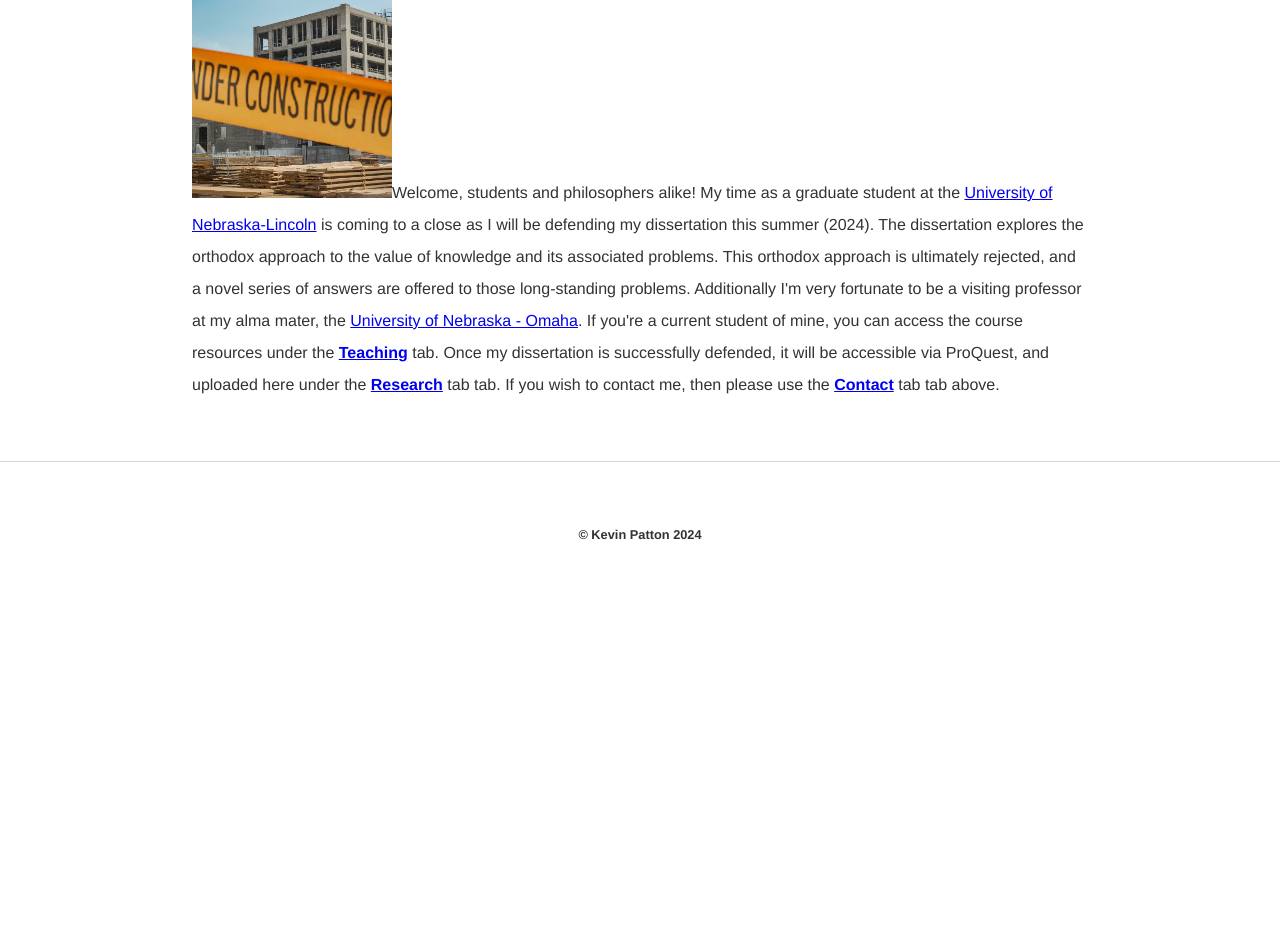
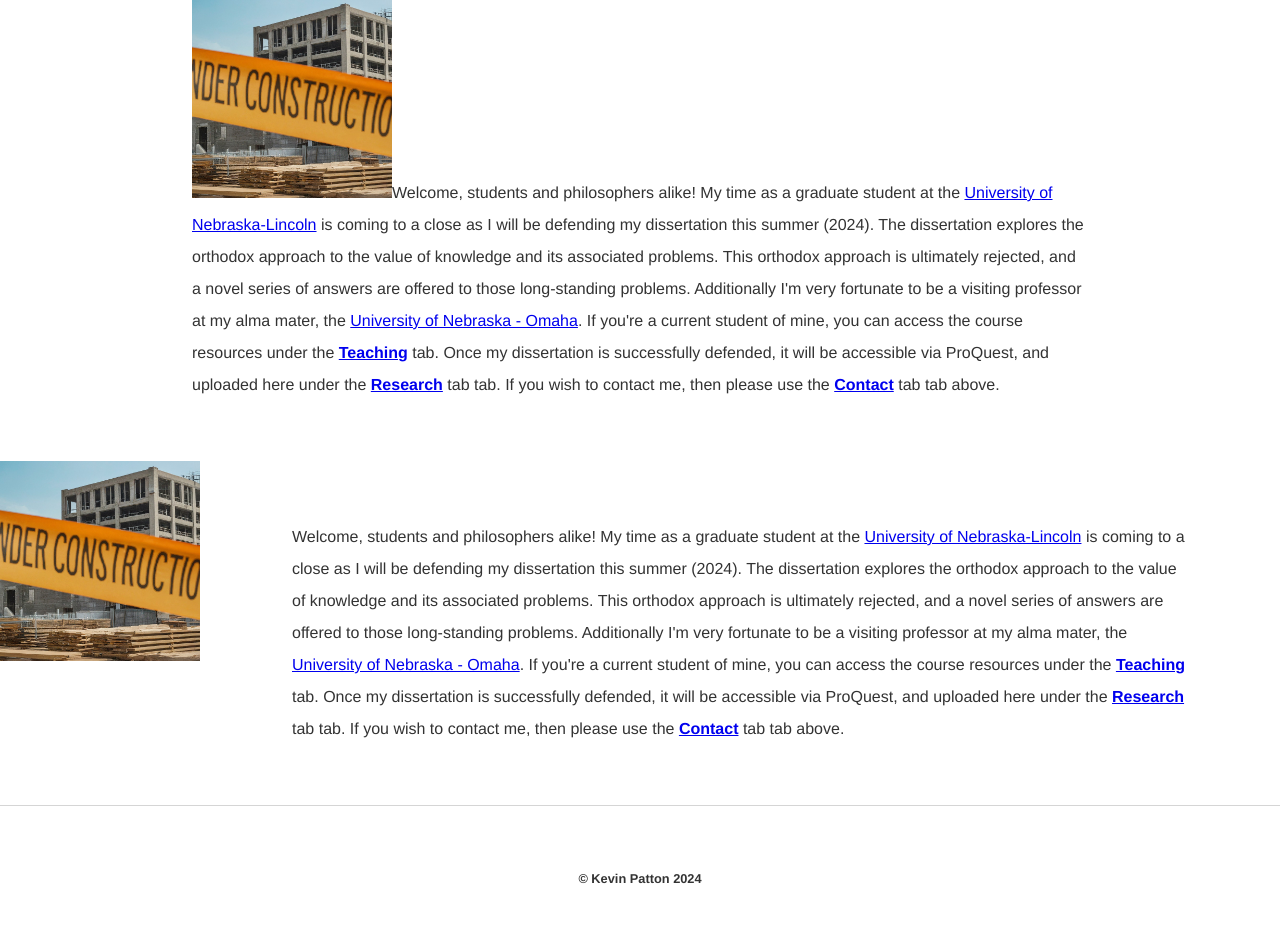
Before and after one commit to kevinjpatton/kevinjpatton.github.io, a Jekyll site: the page built from test.html, in a window 1280 px wide. Shown: the part 410-1362 px from the top of the page. Built offline with Jekyll 4.4.1, drawn with Linux system fonts in a browser that asks for light colours; Markdown is read by kramdown in place of the engine named in the settings; before the commit the page ends 1018 px from its top, so only the background shows below that.

Commit message:
Update test.html

```diff
--- a/test.html
+++ b/test.html
@@ -6,3 +6,8 @@
 <div class="blurb">
 <p> <img src="/teaching/Under_Construction.jpg" alt="Under Construction" class="thumbnail">Welcome, students and philosophers alike! My time as a graduate student at the  <a href="http://www.unl.edu/philosophy/graduate-students#patton" target="_blank">University of Nebraska-Lincoln</a> is coming to a close as I will be defending my dissertation this summer (2024). The dissertation explores the orthodox approach to the value of knowledge and its associated problems. This orthodox approach is ultimately rejected, and a novel series of answers are offered to those long-standing problems. Additionally I'm very fortunate to be a visiting professor at my alma mater, the <a href="https://www.unomaha.edu/college-of-arts-and-sciences/philosophy/about-us/directory/kevin-patton.php" target="_blank">University of Nebraska - Omaha</a>. If you're a current student of mine, you can access the course resources under the <b><a href="/teaching/index.html" >Teaching</a></b> tab. Once my dissertation is successfully defended, it will be accessible via ProQuest, and uploaded here under the <b><a href="/teaching/index.html">Research</a></b> tab tab. If you wish to contact me, then please use the <b><a href="/teaching/index.html">Contact</a></b> tab tab above.</p>
 </div>
+
+<div class="thumbnail-container">
+  <img src="/teaching/Under_Construction.jpg" alt="Thumbnail" class="thumbnail">
+  <p class="thumbnail-text">Welcome, students and philosophers alike! My time as a graduate student at the  <a href="http://www.unl.edu/philosophy/graduate-students#patton" target="_blank">University of Nebraska-Lincoln</a> is coming to a close as I will be defending my dissertation this summer (2024). The dissertation explores the orthodox approach to the value of knowledge and its associated problems. This orthodox approach is ultimately rejected, and a novel series of answers are offered to those long-standing problems. Additionally I'm very fortunate to be a visiting professor at my alma mater, the <a href="https://www.unomaha.edu/college-of-arts-and-sciences/philosophy/about-us/directory/kevin-patton.php" target="_blank">University of Nebraska - Omaha</a>. If you're a current student of mine, you can access the course resources under the <b><a href="/teaching/index.html" >Teaching</a></b> tab. Once my dissertation is successfully defended, it will be accessible via ProQuest, and uploaded here under the <b><a href="/teaching/index.html">Research</a></b> tab tab. If you wish to contact me, then please use the <b><a href="/teaching/index.html">Contact</a></b> tab tab above.</p>
+</div>
```
